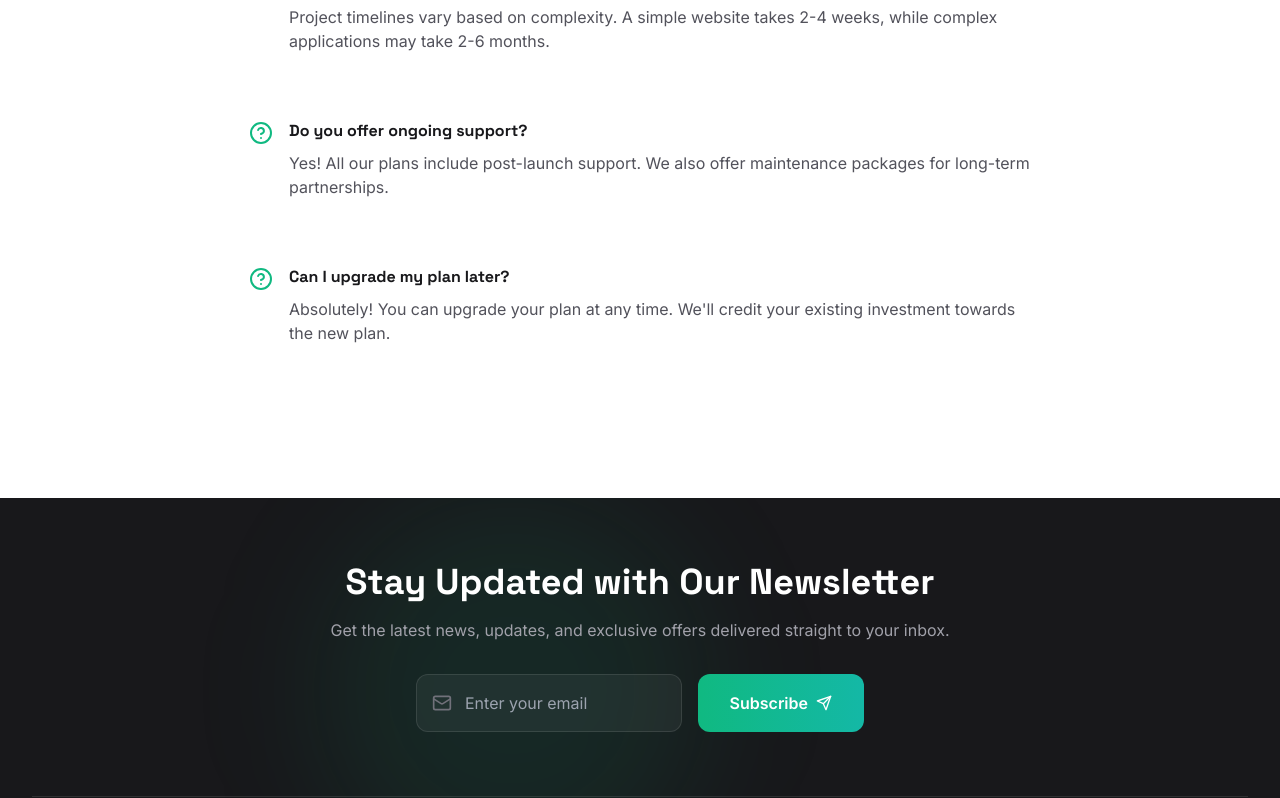
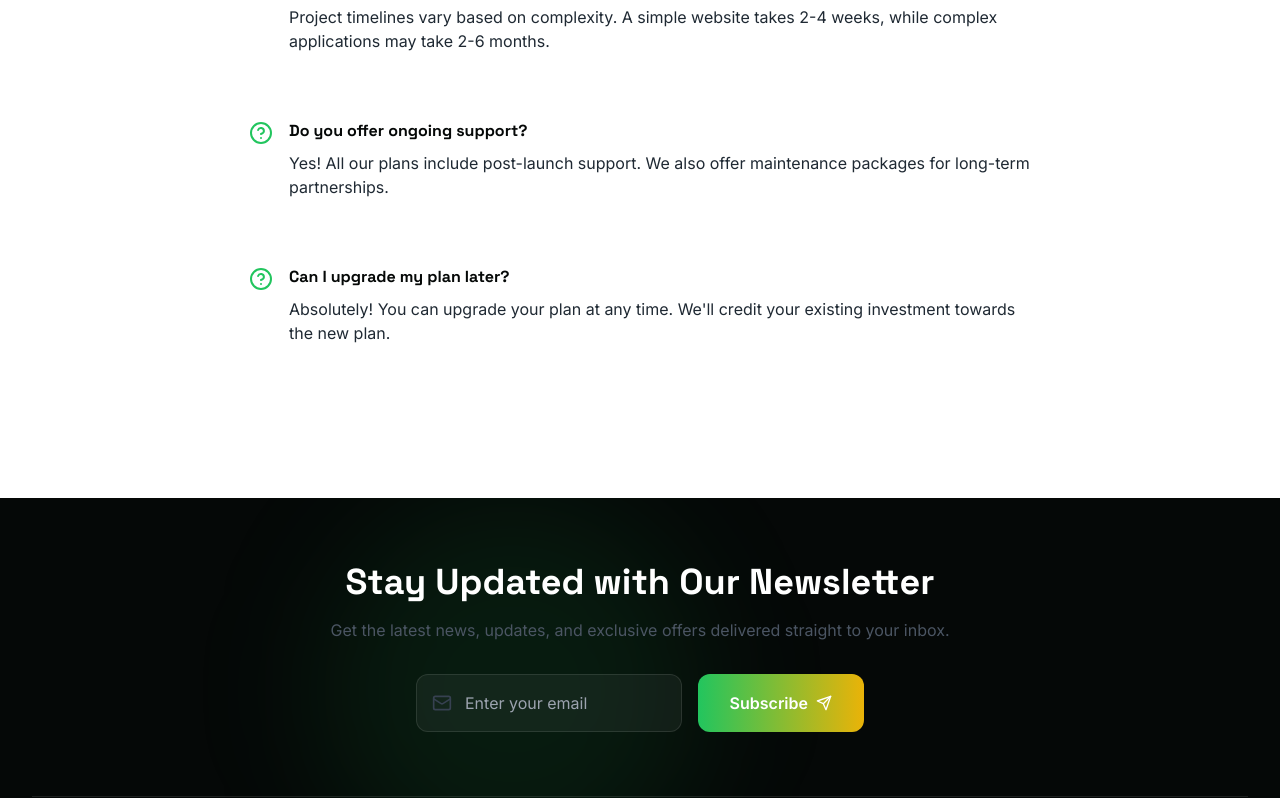
Before and after one commit to saniya20202/my-startup-site, a React (Vite) app: page /pricing in a window 1280 px wide. Shown: the part 1980-2778 px from the top of the page. Built offline with nearby package versions, Linux system fonts and the light colour scheme.

Commit message:
old color

```diff
--- a/tailwind.config.js
+++ b/tailwind.config.js
@@ -8,61 +8,54 @@ export default {
   theme: {
     extend: {
       colors: {
-        // Border eka dan Pure Grey (Nil gathiya ain kara)
-        border: '#E4E4E7',
+        border: '#0f3d2e', // logo-matched dark green border
 
-        // PRIMARY: Emerald Green (Keep as is - Meka oyaage Main Green eka)
         primary: {
           50:  '#ecfdf5',
           100: '#d1fae5',
           200: '#a7f3d0',
           300: '#6ee7b7',
           400: '#34d399',
-          500: '#10B981', // Main Green
-          600: '#059669',
-          700: '#047857',
-          800: '#065f46',
-          900: '#064e3b',
-          950: '#022c22',
+          500: '#22c55e', // MAIN BRAND GREEN
+          600: '#16a34a',
+          700: '#15803d',
+          800: '#166534',
+          900: '#052e16',
+          950: '#021b0d',
         },
 
-        // SECONDARY: Teal (Less Blue, More Greenish) 🌊
-        // Kalin thibba Blue eka wenuwata meka damma. Meka "Kola" patata godak match wenawa.
         secondary: {
-          50:  '#f0fdfa',
-          100: '#ccfbf1',
-          200: '#99f6e4',
-          300: '#5eead4',
-          400: '#2dd4bf',
-          500: '#14b8a6', // TEAL (Meka nil nemei, kola-nil mix ekak)
-          600: '#0d9488',
-          700: '#0f766e',
-          800: '#115e59',
-          900: '#134e4a',
-          950: '#042f2e',
+          50:  '#fefce8',
+          100: '#fef9c3',
+          200: '#fef08a',
+          300: '#fde047',
+          400: '#facc15',
+          500: '#eab308', // ACCENT YELLOW (CTA / highlight)
+          600: '#ca8a04',
+          700: '#a16207',
+          800: '#854d0e',
+          900: '#713f12',
+          950: '#422006',
         },
 
-        // DARK SCALE: Zinc/Charcoal (No Blue Tint) 🌑
-        // Meka thama Backgrounds saha Text walata enne.
-        // Kalin thibba "Slate" (Nil gathiya) ain karala "Zinc" (Pure Grey) damma.
         dark: {
-          50:  '#FAFAFA', // Background (Clean White)
-          100: '#F4F4F5',
-          200: '#E4E4E7', // Borders
-          300: '#D4D4D8',
-          400: '#A1A1AA',
-          500: '#71717A',
-          600: '#52525B',
-          700: '#3F3F46', // Charcoal Grey
-          800: '#27272A', // Dark Sections
-          900: '#18181B', // MAIN TEXT (Neutral Black/Charcoal - No Blue)
-          950: '#09090B', // Deepest Black
+          50:  '#e5e7eb',
+          100: '#d1d5db',
+          200: '#9ca3af',
+          300: '#6b7280',
+          400: '#4b5563',
+          500: '#374151',
+          600: '#1f2933',
+          700: '#111827',
+          800: '#0b1411', // LOGO BACKGROUND MATCH
+          900: '#050807',
+          950: '#020403',
         },
       },
 
       boxShadow: {
-        'green-glow': '0 0 30px rgba(16, 185, 129, 0.45)',
-        'green-soft': '0 0 15px rgba(16, 185, 129, 0.25)',
+        'green-glow': '0 0 30px rgba(34,197,94,0.45)',
+        'green-soft': '0 0 15px rgba(34,197,94,0.25)',
       },
 
       fontFamily: {
```
